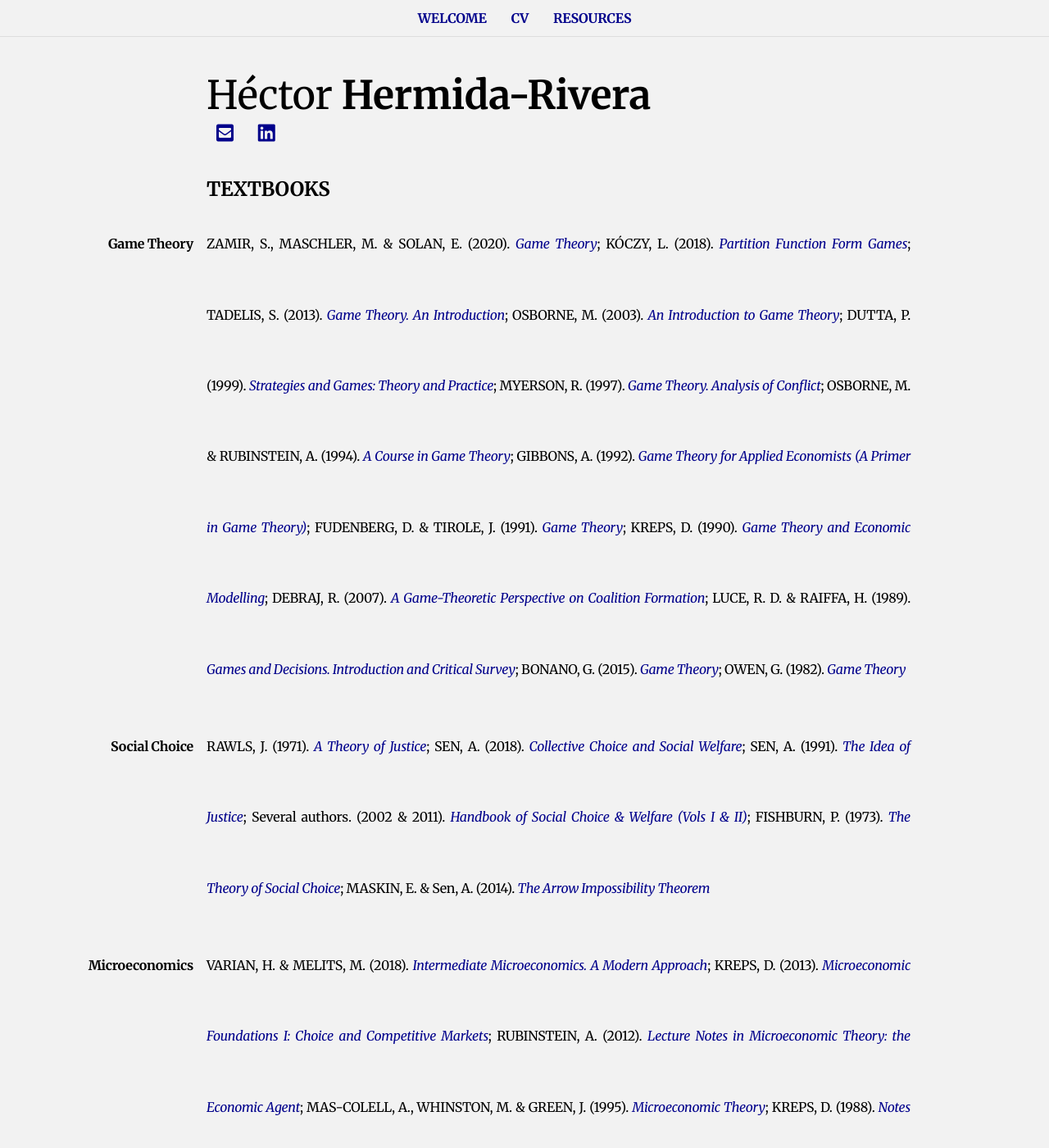
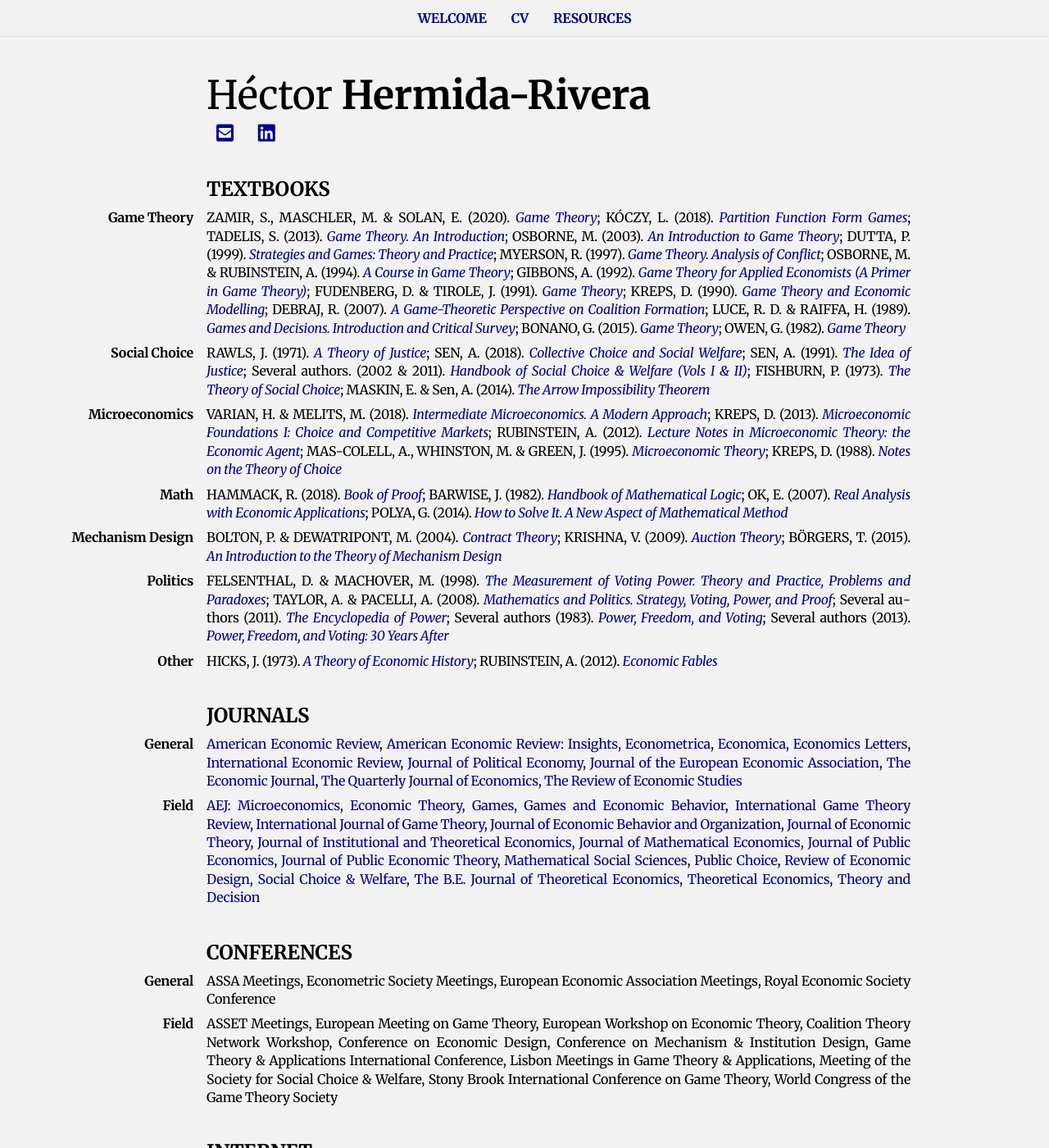
Before and after one commit to HectorHermidaRivera/hectorhermidarivera.github.io, a Jekyll site: the page built from resources.md, in a window 1280 px wide and 1400 px high. Shown: the whole window at 82% size. Built offline with Jekyll 4.4.1, drawn with Linux system fonts in a browser that asks for light colours; a style sheet for code colours, icons or effects is not loaded.

Commit message:
Update style.css

```diff
--- a/assets/css/style.css
+++ b/assets/css/style.css
@@ -26,7 +26,7 @@ body {
 /* STYLE WITH BIG LINE SPACE */
 
 .line14 {
-  line-height: 5.4;
+  line-height: 1.4;
 }
 
 /* TOP BAR */
```
